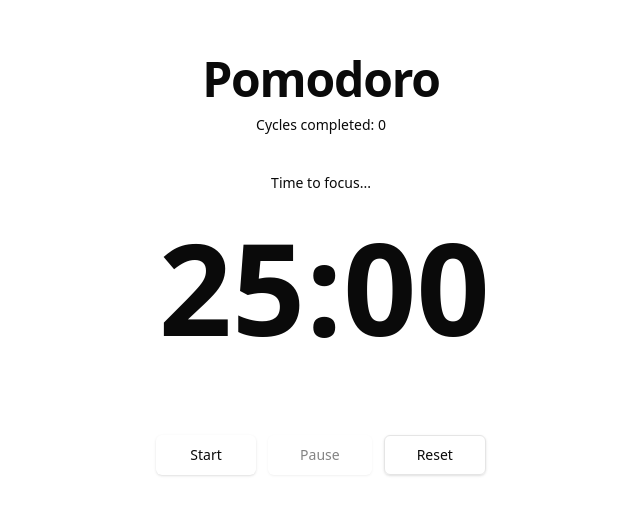
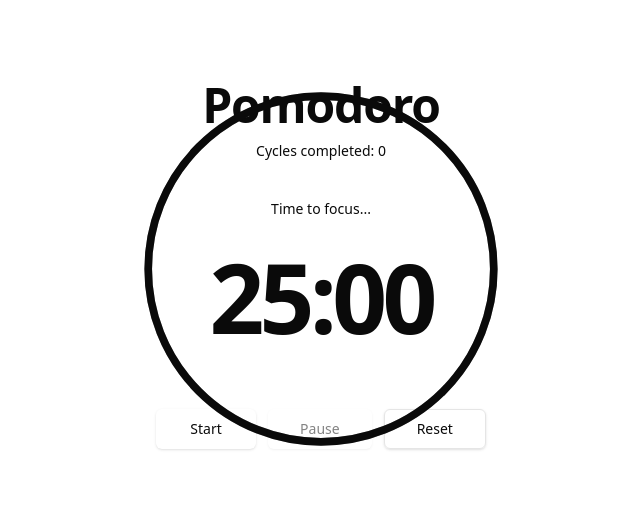
Before and after one commit to JamsusMaximus/pomo, a Next.js app: page / in a window 1280 px wide. Shown: the part 135-650 px from the top of the page, without its empty margins (319-959 px from the left). Built offline with nearby package versions, Linux system fonts and the light colour scheme.

Commit message:
Replace digit animations and progress bar with circular progress ring

```diff
--- a/app/page.tsx
+++ b/app/page.tsx
@@ -1,9 +1,8 @@
 "use client";
 
 import { useState, useEffect, useRef } from "react";
-import { motion, AnimatePresence } from "framer-motion";
+import { motion } from "framer-motion";
 import { Button } from "@/components/ui/button";
-import { Progress } from "@/components/ui/progress";
 
 const FOCUS_DEFAULT = 25 * 60; // seconds
 const BREAK_DEFAULT = 5 * 60; // seconds
@@ -165,7 +164,39 @@ export default function Home() {
             </div>
           </motion.div>
 
-          <div>
+          <div className="relative flex items-center justify-center">
+            {/* Circular Progress Ring */}
+            <svg className="absolute w-80 h-80 sm:w-96 sm:h-96 -rotate-90" viewBox="0 0 200 200">
+              {/* Background circle */}
+              <circle
+                cx="100"
+                cy="100"
+                r="90"
+                fill="none"
+                stroke="currentColor"
+                strokeWidth="4"
+                className="text-secondary opacity-30"
+              />
+              {/* Animated progress circle */}
+              <motion.circle
+                cx="100"
+                cy="100"
+                r="90"
+                fill="none"
+                stroke="currentColor"
+                strokeWidth="4"
+                strokeLinecap="round"
+                className="text-primary"
+                initial={{ strokeDasharray: "565.48", strokeDashoffset: "0" }}
+                animate={{
+                  strokeDashoffset: `${565.48 * (1 - percent / 100)}`
+                }}
+                transition={{ duration: 0.5, ease: "easeInOut" }}
+              />
+            </svg>
+
+            {/* Timer content */}
+            <div className="relative z-10 flex flex-col items-center">
               <motion.div
                 className="inline-block px-4 py-1.5 mb-6 rounded-full text-sm font-medium bg-secondary"
                 animate={{ opacity: 1 }}
@@ -174,82 +205,14 @@ export default function Home() {
                 {mode === "focus" ? "Time to focus..." : "Take a break"}
               </motion.div>
 
-            <div className="text-8xl sm:text-9xl font-semibold tabular-nums tracking-tighter flex justify-center items-center"
+              <div className="text-7xl sm:text-8xl font-semibold tabular-nums tracking-tighter"
                    style={{ fontFamily: 'ui-sans-serif, system-ui, -apple-system, "SF Pro Display", sans-serif', fontVariantNumeric: 'tabular-nums' }}>
-              {/* Minutes - tens digit */}
-              <div className="relative inline-block min-w-[1ch]">
-                <AnimatePresence mode="wait">
-                  <motion.span
-                    key={mm[0]}
-                    initial={{ opacity: 0 }}
-                    animate={{ opacity: 1 }}
-                    exit={{ opacity: 0 }}
-                    transition={{ duration: 0.15, ease: "easeInOut" }}
-                    className="inline-block"
-                  >
-                    {mm[0]}
-                  </motion.span>
-                </AnimatePresence>
-              </div>
-              {/* Minutes - ones digit */}
-              <div className="relative inline-block min-w-[1ch]">
-                <AnimatePresence mode="wait">
-                  <motion.span
-                    key={mm[1]}
-                    initial={{ opacity: 0 }}
-                    animate={{ opacity: 1 }}
-                    exit={{ opacity: 0 }}
-                    transition={{ duration: 0.15, ease: "easeInOut" }}
-                    className="inline-block"
-                  >
-                    {mm[1]}
-                  </motion.span>
-                </AnimatePresence>
-              </div>
-              <span className="mx-1">:</span>
-              {/* Seconds - tens digit */}
-              <div className="relative inline-block min-w-[1ch]">
-                <AnimatePresence mode="wait">
-                  <motion.span
-                    key={ss[0]}
-                    initial={{ opacity: 0 }}
-                    animate={{ opacity: 1 }}
-                    exit={{ opacity: 0 }}
-                    transition={{ duration: 0.15, ease: "easeInOut" }}
-                    className="inline-block"
-                  >
-                    {ss[0]}
-                  </motion.span>
-                </AnimatePresence>
-              </div>
-              {/* Seconds - ones digit */}
-              <div className="relative inline-block min-w-[1ch]">
-                <AnimatePresence mode="wait">
-                  <motion.span
-                    key={ss[1]}
-                    initial={{ opacity: 0 }}
-                    animate={{ opacity: 1 }}
-                    exit={{ opacity: 0 }}
-                    transition={{ duration: 0.15, ease: "easeInOut" }}
-                    className="inline-block"
-                  >
-                    {ss[1]}
-                  </motion.span>
-                </AnimatePresence>
+                {mm}:{ss}
               </div>
             </div>
           </div>
 
-          <div className="relative h-2.5 sm:h-3 bg-secondary rounded-full overflow-hidden">
-            <motion.div
-              className="h-full bg-primary rounded-full"
-              initial={{ width: "100%" }}
-              animate={{ width: `${percent}%` }}
-              transition={{ duration: 0.3, ease: "easeOut" }}
-            />
-          </div>
-
-          <div className="flex gap-3 justify-center pt-2">
+          <div className="flex gap-3 justify-center pt-8">
             <motion.div whileTap={{ scale: 0.95 }} whileHover={{ scale: 1.02 }}>
               <Button
                 onClick={start}
```
Lines whose indentation alone changed are shown as unchanged.
